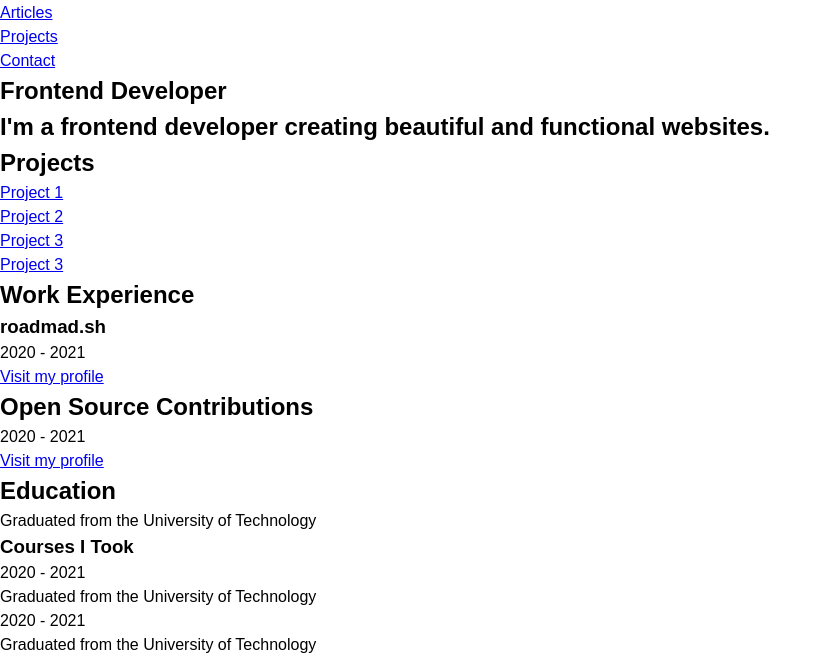
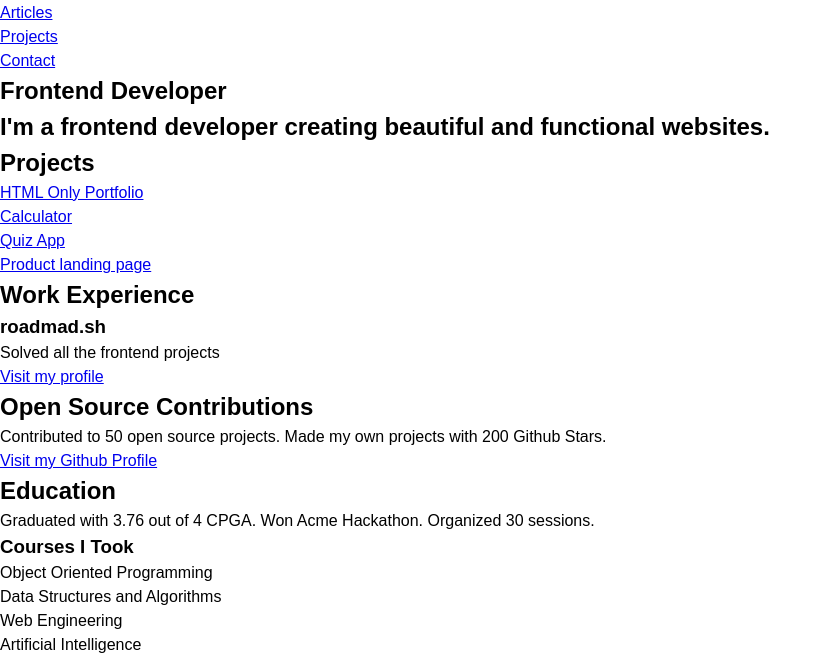
Before and after one commit to davidrogaci/basic-html-website, a plain HTML site: page index.html in a window 1280 px wide. Shown: the part 78-738 px from the top of the page, without its empty margins (0-832 px from the left). Drawn offline with Linux system fonts and the light colour scheme.

Commit message:
Se actualizaron los nombres de los proyectos en la sección de Proyectos del archivo index.html. Se mejoró la descripción de la experiencia laboral y las contribuciones de código abierto, así como la información educativa, añadiendo detalles sobre logros y cursos tomados.

```diff
--- a/index.html
+++ b/index.html
@@ -35,42 +35,67 @@
           <h2>Projects</h2>
           <ul>
             <li>
-              <a href="https://www.google.com">Project 1</a>
+              <a href="https://www.google.com">HTML Only Portfolio</a>
             </li>
             <li>
-              <a href="https://www.google.com">Project 2</a>
+              <a href="https://www.google.com">Calculator</a>
             </li>
             <li>
-              <a href="https://www.google.com">Project 3</a>
+              <a href="https://www.google.com">Quiz App</a>
             </li>
             <li>
-              <a href="https://www.google.com">Project 3</a>
+              <a href="https://www.google.com">Product landing page</a>
             </li>
           </ul>
         </article>
         <article>
           <h2>Work Experience</h2>
           <h3>roadmad.sh</h3>
-          <p>2020 - 2021</p>
-          <a href="https://roadmad.sh">Visit my profile</a>
+          <p>Solved all the frontend projects</p>
+          <a href="https://github.com/davidrogaci">Visit my profile</a>
         </article>
         <article>
           <h2>Open Source Contributions</h2>
-          <p>2020 - 2021</p>
-          <a href="https://roadmad.sh">Visit my profile</a>
+          <p>
+            Contributed to 50 open source projects. Made my own projects with
+            200 Github Stars.
+          </p>
+          <a href="https://github.com/davidrogaci">Visit my Github Profile</a>
         </article>
         <article>
           <h2>Education</h2>
-          <p>Graduated from the University of Technology</p>
+          <p>
+            Graduated with 3.76 out of 4 CPGA. Won Acme Hackathon. Organized 30
+            sessions.
+          </p>
           <h3>Courses I Took</h3>
           <ul>
             <li>
-              <p>2020 - 2021</p>
-              <p>Graduated from the University of Technology</p>
+              <p>Object Oriented Programming</p>
             </li>
             <li>
-              <p>2020 - 2021</p>
-              <p>Graduated from the University of Technology</p>
+              <p>Data Structures and Algorithms</p>
+            </li>
+            <li>
+              <p>Web Engineering</p>
+            </li>
+            <li>
+              <p>Artificial Intelligence</p>
+            </li>
+            <li>
+              <p>Human Computer Interaction</p>
+            </li>
+            <li>
+              <p>Computer Graphics</p>
+            </li>
+            <li>
+              <p>Database management systems</p>
+            </li>
+            <li>
+              <p>distributed database systems</p>
+            </li>
+            <li>
+              <p>discrect mathematics</p>
             </li>
           </ul>
         </article>
```
